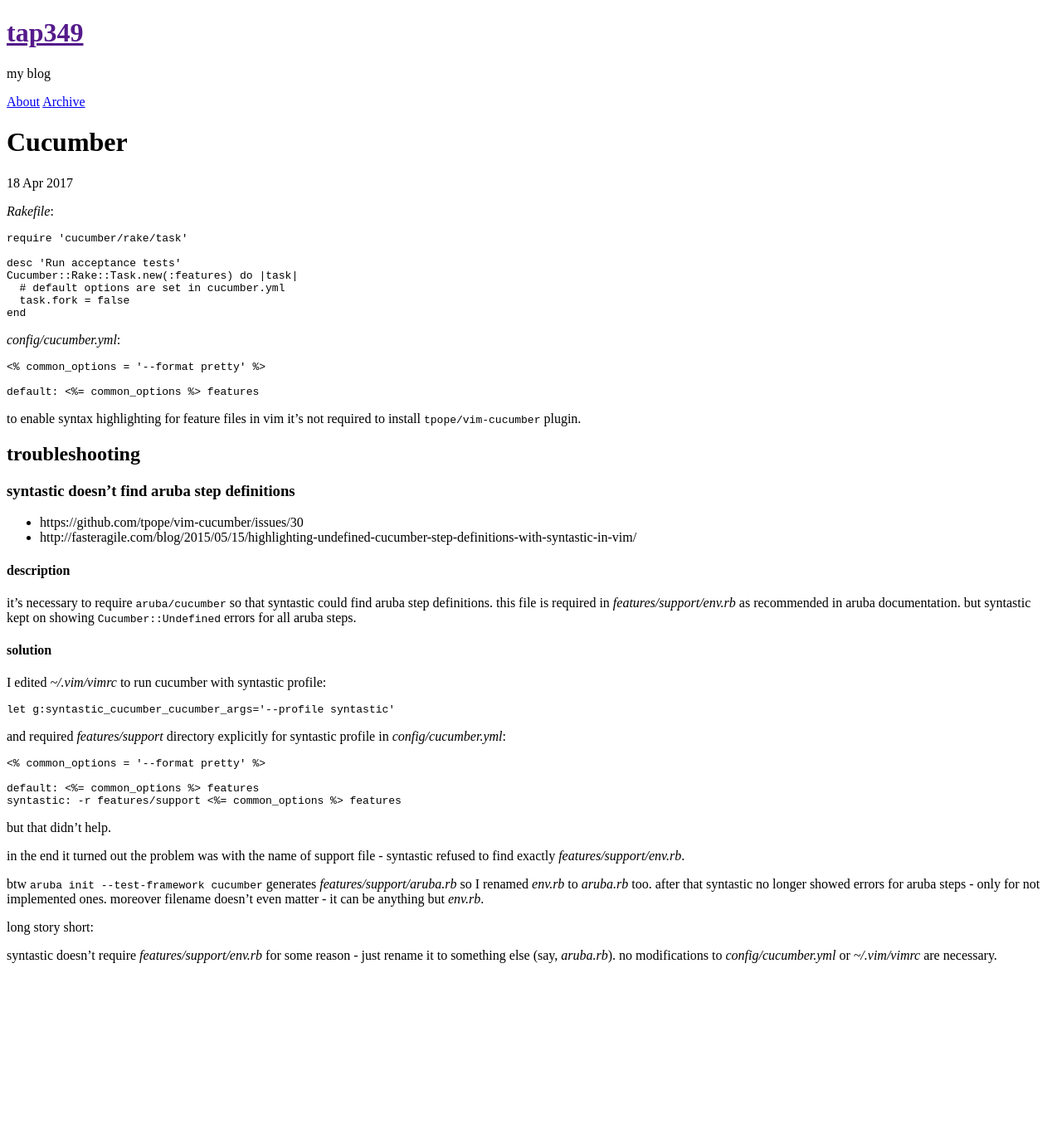
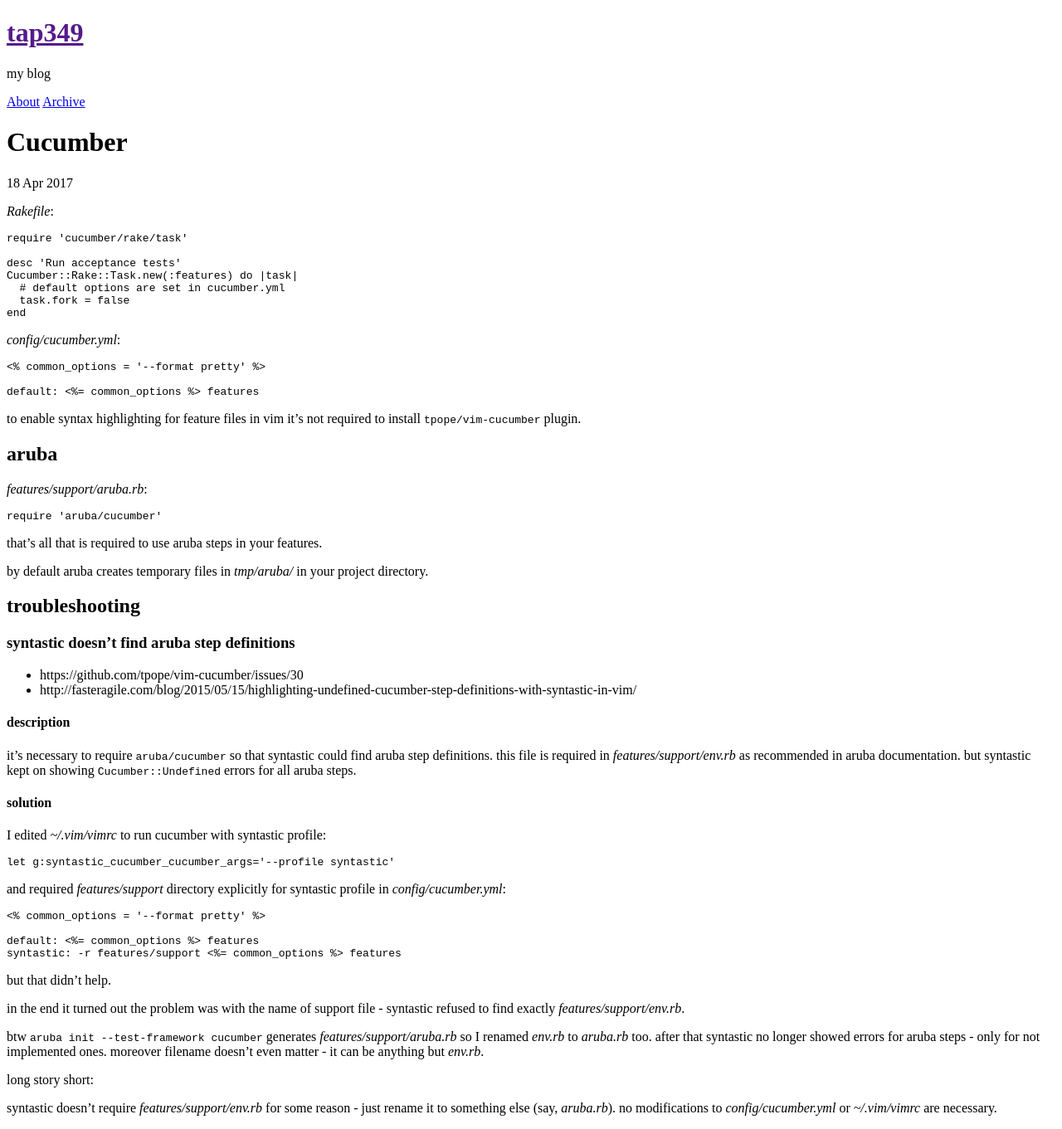
Before and after one commit to tap349/tap349.github.io, a Jekyll site: the page built from _posts/2017-04-18-cucumber.md, in a window 1280 px wide. Shown: the whole page at 83% size. Built offline with Jekyll 4.4.1, drawn with Linux system fonts in a browser that asks for light colours; before the commit the page ends 1177 px from its top, so only the background shows below that.

Commit message:
update 2017-04-18_13:49:25

````diff
--- a/_posts/2017-04-18-cucumber.md
+++ b/_posts/2017-04-18-cucumber.md
@@ -30,6 +30,19 @@
 
 to enable syntax highlighting for feature files in vim
 it's not required to install `tpope/vim-cucumber` plugin.
+
+## aruba
+
+_features/support/aruba.rb_:
+
+```ruby
+require 'aruba/cucumber'
+```
+
+that's all that is required to use aruba steps in your features.
+
+by default aruba creates temporary files in _tmp/aruba/_
+in your project directory.
 
 ## troubleshooting
 
````
